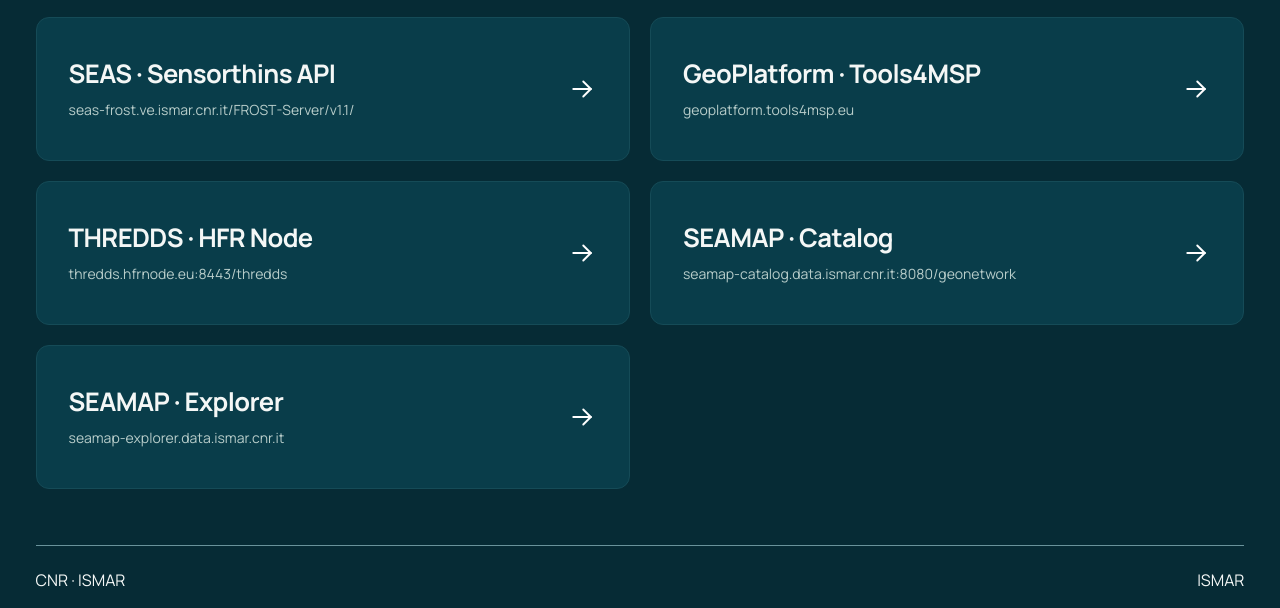
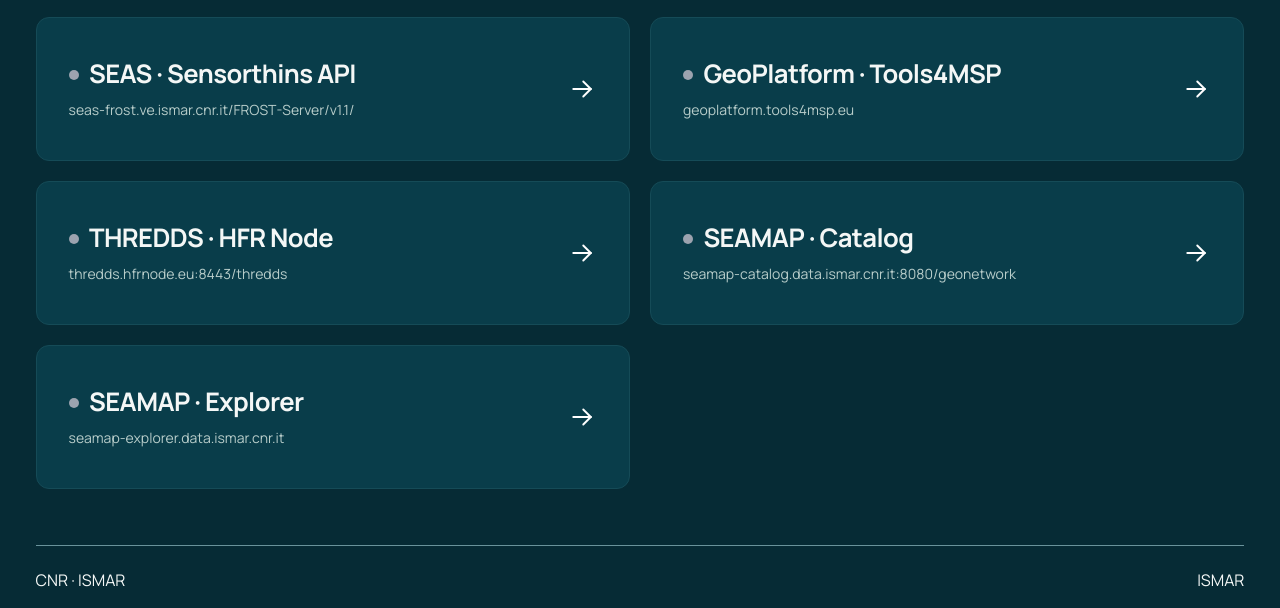
Before and after one commit to federicobellati/public_site, a plain HTML site: page dataservers.html in a window 1280 px wide. Shown: the part 801-1409 px from the top of the page. Drawn offline with Linux system fonts and the light colour scheme; no server answers.

Commit message:
Aggiunge indicatori di raggiungibilità ai Data Server

```diff
--- a/dataservers.html
+++ b/dataservers.html
@@ -9,6 +9,7 @@
   <link rel="icon" href="assets/brand/ismar.svg" type="image/svg+xml">
   <link rel="preload" href="assets/fonts/manrope-variable.ttf" as="font" type="font/ttf" crossorigin>
   <link rel="stylesheet" href="styles.css">
+  <script src="server-status.js" defer></script>
 </head>
 <body>
   <a class="skip-link" href="#contenuto">Vai ai data server</a>
@@ -43,7 +44,7 @@
           </a>
         </li>
         <li>
-          <a class="server-card" href="https://seas-erddap.ve.ismar.cnr.it/">
+          <a class="server-card" href="https://seas-erddap.ve.ismar.cnr.it/" data-status-url="https://seas-erddap.ve.ismar.cnr.it/erddap/index.html">
             <span class="server-copy">
               <span class="server-title">SEAS · ERDDAP</span>
               <span class="server-url">seas-erddap.ve.ismar.cnr.it</span>
@@ -61,7 +62,7 @@
           </a>
         </li>
         <li>
-          <a class="server-card" href="https://erddap-itineris.ve.ismar.cnr.it/">
+          <a class="server-card" href="https://erddap-itineris.ve.ismar.cnr.it/" data-status-url="https://erddap-itineris.ve.ismar.cnr.it/erddap/index.html">
             <span class="server-copy">
               <span class="server-title">ERDDAP-ITINERIS</span>
               <span class="server-url">erddap-itineris.ve.ismar.cnr.it</span>
@@ -70,7 +71,7 @@
           </a>
         </li>
         <li>
-          <a class="server-card" href="https://erddap.hfrnode.eu/">
+          <a class="server-card" href="https://erddap.hfrnode.eu/" data-status-url="https://erddap.hfrnode.eu/erddap/index.html">
             <span class="server-copy">
               <span class="server-title">ERDDAP-HRF NODE</span>
               <span class="server-url">erddap.hfrnode.eu</span>
@@ -88,7 +89,7 @@
           </a>
         </li>
         <li>
-          <a class="server-card" href="http://seas-frost.ve.ismar.cnr.it/FROST-Server/v1.1/">
+          <a class="server-card" href="http://seas-frost.ve.ismar.cnr.it/FROST-Server/v1.1/" data-status-url="https://seas-frost.ve.ismar.cnr.it/FROST-Server/v1.1/">
             <span class="server-copy">
               <span class="server-title">SEAS · Sensorthins API</span>
               <span class="server-url">seas-frost.ve.ismar.cnr.it/FROST-Server/v1.1/</span>
--- /dev/null
+++ b/server-status.js
@@ -0,0 +1,33 @@
+/* Un solo GET per servizio all'apertura della pagina. Gli errori che il browser
+ * non permette di interpretare (CORS, rete, contenuti HTTP) restano grigi. */
+(() => {
+  document.querySelectorAll('.server-card').forEach(async (card) => {
+    const dot = document.createElement('span');
+    dot.className = 'server-status';
+    dot.setAttribute('role', 'img');
+    dot.setAttribute('aria-label', 'Stato non verificabile');
+    card.querySelector('.server-title').prepend(dot);
+
+    const controller = new AbortController();
+    const timer = setTimeout(() => controller.abort(), 5000);
+    try {
+      const response = await fetch(card.dataset.statusUrl || card.href, {
+        method: 'GET',
+        credentials: 'omit',
+        cache: 'no-store',
+        signal: controller.signal
+      });
+      dot.dataset.state = response.ok ? 'green' : 'red';
+      dot.setAttribute('aria-label', response.ok ? 'Servizio raggiungibile' : 'Il servizio ha restituito un errore');
+      // Bastano le intestazioni: interrompiamo il download del contenuto.
+      if (response.body) response.body.cancel().catch(() => {});
+    } catch (error) {
+      if (error.name === 'AbortError' && navigator.onLine) {
+        dot.dataset.state = 'red';
+        dot.setAttribute('aria-label', 'Nessuna risposta entro 5 secondi');
+      }
+    } finally {
+      clearTimeout(timer);
+    }
+  });
+})();
--- a/styles.css
+++ b/styles.css
@@ -104,6 +104,9 @@ button:focus-visible, a:focus-visible { outline: 3px solid var(--aqua); outline-
 .server-card:is(:hover, :focus-visible) { background: var(--tile-active); border-color: var(--aqua); }
 .server-copy { display: grid; gap: 9px; min-width: 0; }
 .server-title { font-size: clamp(20px, 2vw, 28px); font-weight: 700; line-height: 1.3; letter-spacing: -.6px; overflow-wrap: anywhere; }
+.server-status { display: inline-block; width: .625rem; height: .625rem; margin-right: .65rem; border-radius: 50%; background: #9ca3af; vertical-align: .12em; }
+.server-status[data-state="green"] { background: #4ade80; }
+.server-status[data-state="red"] { background: #f87171; }
 .server-url { color: var(--muted); font-size: 14px; line-height: 1.6; overflow-wrap: anywhere; }
 .server-arrow { flex-shrink: 0; filter: brightness(0) invert(1); }
 
```
Also changed, not shown: 1 other file.
